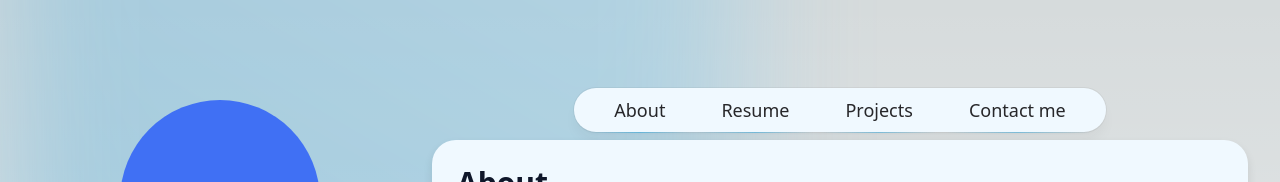
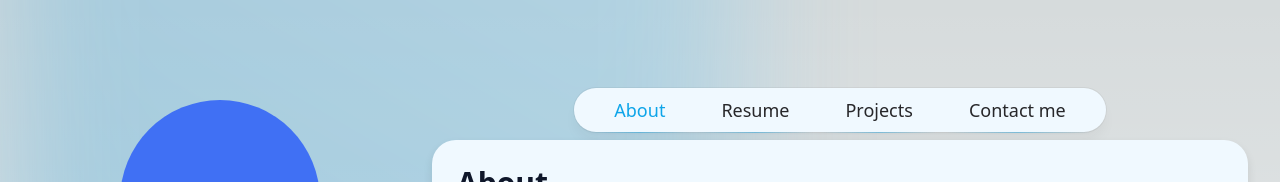
Before and after one commit to Shiv282/portfolio, a Next.js app: page / in a window 1280 px wide. Shown: the top 182 px of the page. Built offline with nearby package versions, Linux system fonts and the light colour scheme.

Commit message:
feat: Active tab

```diff
--- a/src/app/navbar.jsx
+++ b/src/app/navbar.jsx
@@ -1,8 +1,11 @@
+"use client"
 import React from 'react';
-
+import { usePathname } from "next/navigation";
 
 
 const NavBar = () => {
+  const pathname = usePathname();
+
     return(
         <div>
            <div className="flex flex-1 justify-end md:justify-center my-2">
@@ -10,11 +13,12 @@ const NavBar = () => {
 
       <nav className="pointer-events-auto hidden md:block">
         <ul className="flex rounded-full  bg-sky-50 px-3 text-lg font-medium text-zinc-800 dark:bg-zinc-900 dark:text-white shadow-lg shadow-zinc-800/5 ring-1 ring-zinc-900/5 backdrop-blur">
-          <li><a className="relative block px-7 py-2 transition hover:text-sky-500 dark:hover:text-sky-400" href="/">About<span className="absolute inset-x-1 -bottom-px h-px bg-gradient-to-r from-sky-500/0 via-sky-500/40 to-sky-500/0 dark:from-sky-400/0 dark:via-sky-400/40 dark:to-sky-400/0"></span></a></li>
-          <li><a className="relative block px-7 py-2 transition hover:text-sky-500 dark:hover:text-sky-400" href="/resume">Resume<span className="absolute inset-x-1 -bottom-px h-px bg-gradient-to-r from-sky-500/0 via-sky-500/40 to-sky-500/0 dark:from-sky-400/0 dark:via-sky-400/40 dark:to-sky-400/0"></span></a></li>
-          <li><a className="relative block px-7 py-2 transition hover:text-sky-500 dark:hover:text-sky-400" href="/project">Projects<span className="absolute inset-x-1 -bottom-px h-px bg-gradient-to-r from-sky-500/0 via-sky-500/40 to-sky-500/0 dark:from-sky-400/0 dark:via-sky-400/40 dark:to-sky-400/0"></span></a></li>
-          <li><a className="relative block px-7 py-2 transition hover:text-sky-500 dark:hover:text-sky-400" href="/contact">Contact me<span className="absolute inset-x-1 -bottom-px h-px bg-gradient-to-r from-sky-500/0 via-sky-500/40 to-sky-500/0 dark:from-sky-400/0 dark:via-sky-400/40 dark:to-sky-400/0"></span></a></li>
-        </ul>
+          <li><a className={pathname === "/" ? "text-sky-500 relative block px-7 py-2 transition hover:text-sky-500 dark:hover:text-sky-400" : "relative block px-7 py-2 transition hover:text-sky-500 dark:hover:text-sky-400"} href="/">About<span className="absolute inset-x-1 -bottom-px h-px bg-gradient-to-r from-sky-500/0 via-sky-500/40 to-sky-500/0 dark:from-sky-400/0 dark:via-sky-400/40 dark:to-sky-400/0"></span></a></li>
+          <li><a className={pathname === "/resume" ? "text-sky-500 relative block px-7 py-2 transition hover:text-sky-500 dark:hover:text-sky-400" : "relative block px-7 py-2 transition hover:text-sky-500 dark:hover:text-sky-400"} href="/resume">Resume<span className="absolute inset-x-1 -bottom-px h-px bg-gradient-to-r from-sky-500/0 via-sky-500/40 to-sky-500/0 dark:from-sky-400/0 dark:via-sky-400/40 dark:to-sky-400/0"></span></a></li>
+          <li><a className={pathname === "/project" ? "text-sky-500 relative block px-7 py-2 transition hover:text-sky-500 dark:hover:text-sky-400" : "relative block px-7 py-2 transition hover:text-sky-500 dark:hover:text-sky-400"} href="/project">Projects<span className="absolute inset-x-1 -bottom-px h-px bg-gradient-to-r from-sky-500/0 via-sky-500/40 to-sky-500/0 dark:from-sky-400/0 dark:via-sky-400/40 dark:to-sky-400/0"></span></a></li>
+          <li><a className={pathname === "/contact" ? "text-sky-500 relative block px-7 py-2 transition hover:text-sky-500 dark:hover:text-sky-400" : "relative block px-7 py-2 transition hover:text-sky-500 dark:hover:text-sky-400"} href="/contact">Contact me<span className="absolute inset-x-1 -bottom-px h-px bg-gradient-to-r from-sky-500/0 via-sky-500/40 to-sky-500/0 dark:from-sky-400/0 dark:via-sky-400/40 dark:to-sky-400/0"></span></a></li>
+
+          </ul>
       </nav>
     </div>
         </div>
```
